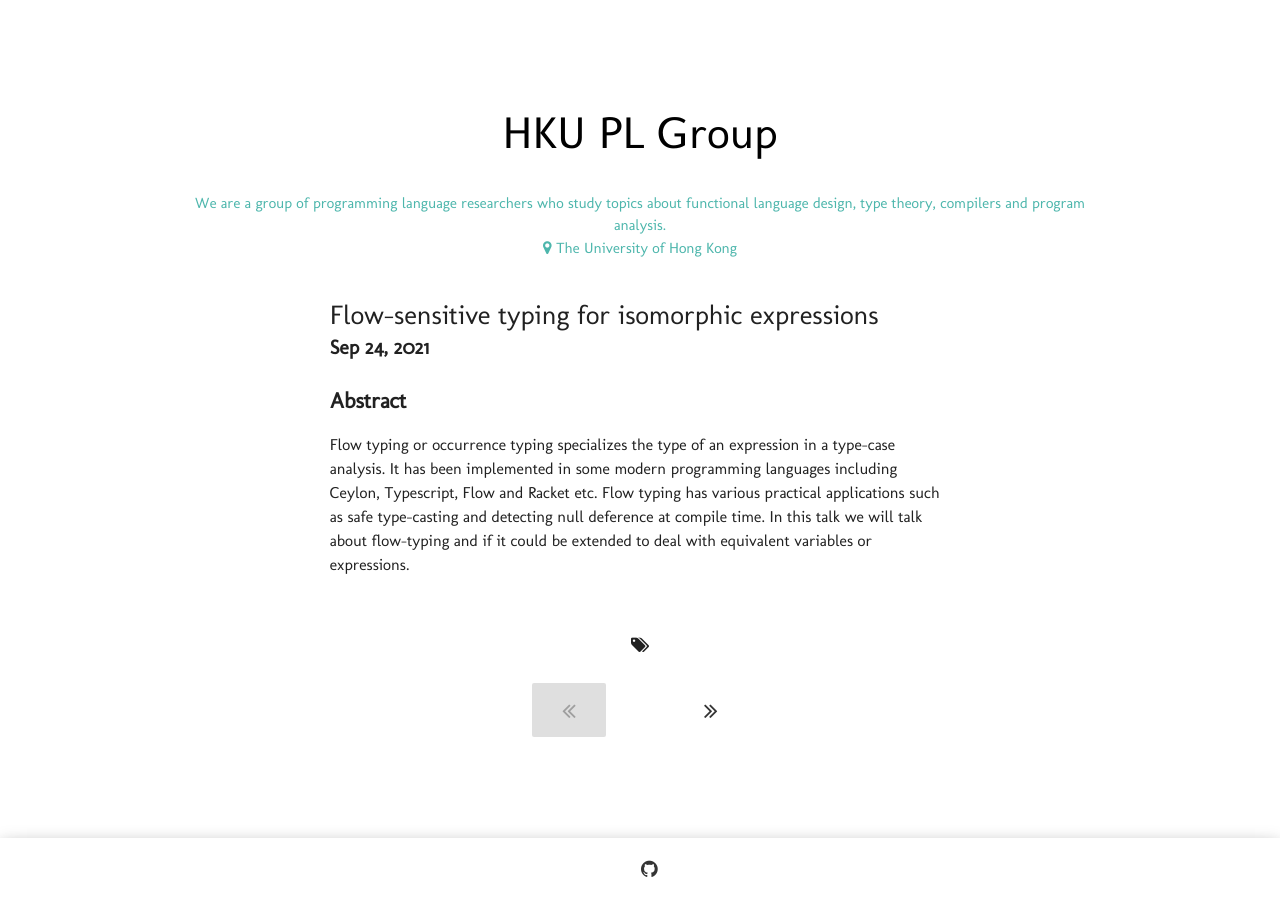
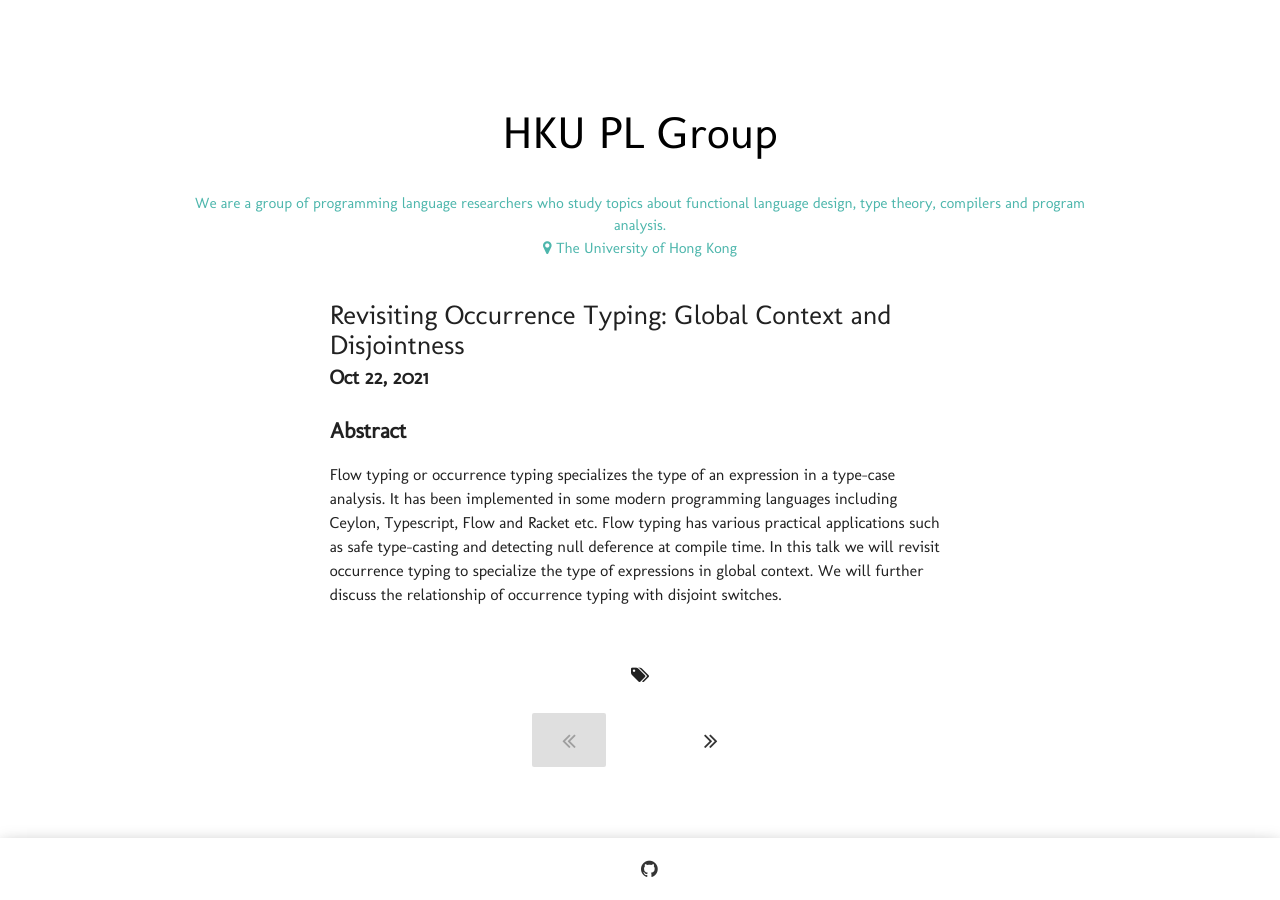
Before and after one commit to hkuplg/hkuplg.github.io, a Jekyll site: the page built from _posts/2021-10-22-flow-typing.md, in a window 1280 px wide. Built offline with Jekyll 4.4.1, drawn with Linux system fonts in a browser that asks for light colours.

Commit message:
flow typing

```diff
--- a/_posts/2021-09-24-flow-typing.md
+++ b/_posts/2021-10-22-flow-typing.md
@@ -1,8 +1,8 @@
 ---
 layout:  post
-title:   "Flow-sensitive typing for isomorphic expressions"
+title:   "Revisiting Occurrence Typing: Global Context and Disjointness"
 authors: "Baber"
-date:    2021-09-24 10:00:00 +0800
+date:    2021-10-22 10:00:00 +0800
 venue:   "CB 313"
 categories: problem_session
 ---
@@ -14,5 +14,6 @@ in a type-case analysis. It has been implemented in some modern programming
 languages including Ceylon, Typescript, Flow and Racket etc.
 Flow typing has various practical applications such as safe type-casting
 and detecting null deference at compile time.
-In this talk we will talk about flow-typing and if it could be extended
-to deal with equivalent variables or expressions.
+In this talk we will revisit occurrence typing to specialize the
+type of expressions in global context. We will further discuss
+the relationship of occurrence typing with disjoint switches.
```
